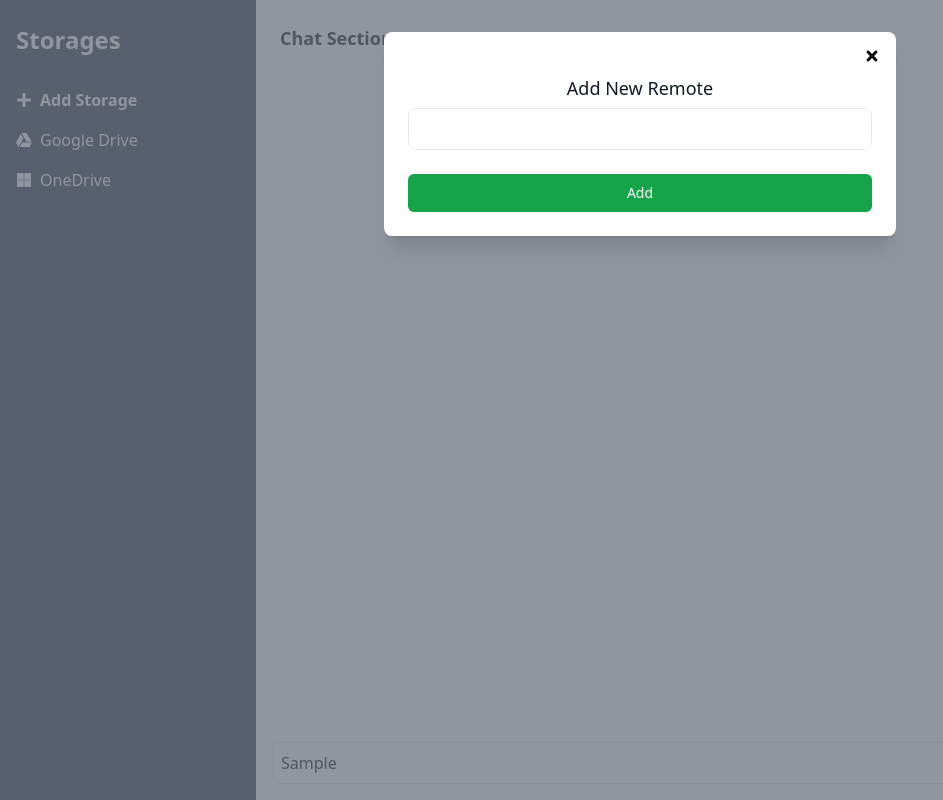
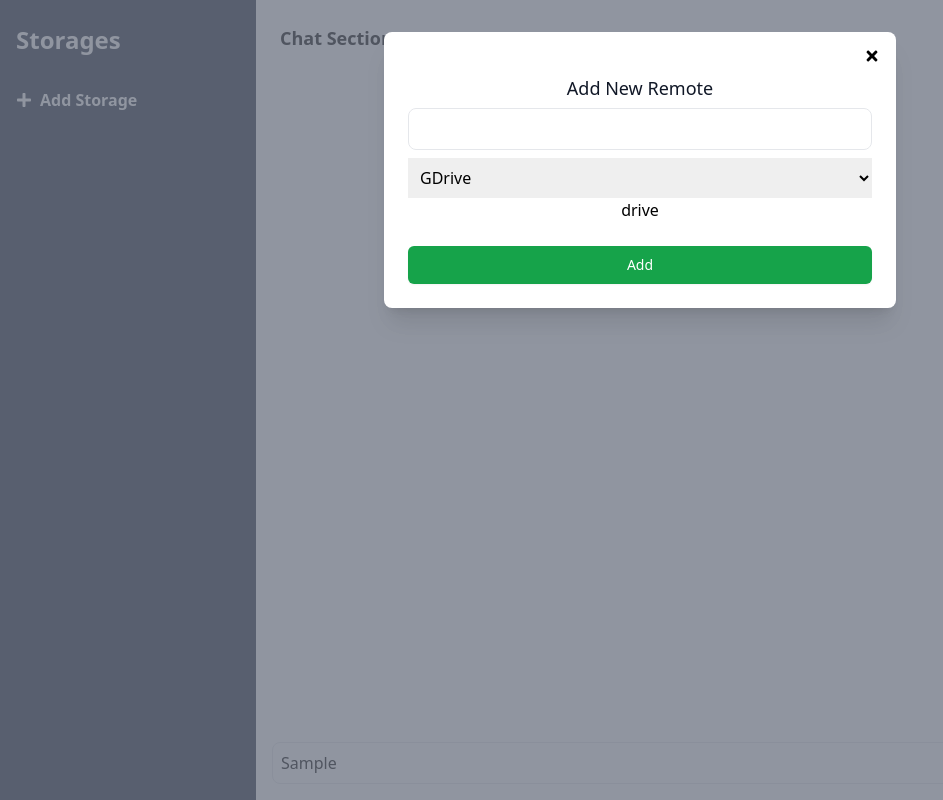
Before and after one commit to ItzNesbroDev/cloud-storage-manager, a React (Vite) app: page / in a window 1280 px wide. Both pictures are taken after typing "Sample" into the empty fields and a click on the button "Add Storage". Shown: the whole page, without its empty margins (0-943 px from the left). Built offline with nearby package versions, Linux system fonts and the light colour scheme.

Commit message:
feat: added

```diff
--- a/src/App.jsx
+++ b/src/App.jsx
@@ -8,7 +8,6 @@ const App = () => {
     <div className="flex h-screen">
       <Sidebar />
       <ChatSection />
-      <AddStorage />
     </div>
   );
 };
--- a/src/components/Sidebar.jsx
+++ b/src/components/Sidebar.jsx
@@ -1,29 +1,49 @@
-import React from "react";
+import React, { useEffect, useState } from "react";
 import { FaPlus, FaGoogleDrive, FaMicrosoft } from "react-icons/fa";
+import AddStorage from "./addStorage";
 
 const Sidebar = () => {
-  const handleLoginClick = () => {
-    localStorage.setItem("showLogin", true);
+  const [storages, setStorages] = useState([]);
+
+  const handlePopup = () => {
+    localStorage.setItem('showPopup', true)
+  }
+
+  useEffect(() => {
+    const storedStorages = JSON.parse(localStorage.getItem("storages"));
+    if (storedStorages) {
+      setStorages(storedStorages);
+    }
+  }, []);
+
+  const handleStorageAdd = (name, type) => {
+    const newStorage = { name, type };
+    const updatedStorages = [...storages, newStorage];
+    setStorages(updatedStorages);
+    localStorage.setItem("storages", JSON.stringify(updatedStorages));
   };
+
   return (
+    <>
       <div className="fixed inset-y-0 left-0 bg-slate-800 w-64 py-6 px-4">
         <h1 className="text-2xl font-bold text-white mb-8">Storages</h1>
         <button
-        onClick={handleLoginClick}
+          onClick={handlePopup}
           className="flex items-center text-white mb-4 font-bold"
         >
           <FaPlus className="mr-2" />
           Add Storage
         </button>
-      <div className="flex items-center text-white mb-4">
-        <FaGoogleDrive className="mr-2" />
-        Google Drive
+        {storages.map((storage, index) => (
+          <div key={index} className="flex items-center text-white mb-4">
+            {storage.type === "drive" && <FaGoogleDrive className="mr-2" />}
+            {storage.type === "onedrive" && <FaMicrosoft className="mr-2" />}
+            <span>{storage.name}</span>
           </div>
-      <div className="flex items-center text-white">
-        <FaMicrosoft className="mr-2" />
-        OneDrive
+        ))}
       </div>
-    </div>
+      <AddStorage onStorageAdded={handleStorageAdd} />
+    </>
   );
 };
 
--- a/src/components/addStorage.jsx
+++ b/src/components/addStorage.jsx
@@ -2,16 +2,18 @@ import axios from "axios";
 import React, { useEffect } from "react";
 import { FaTimes } from "react-icons/fa";
 
-const addStorage = () => {
+const addStorage = ({onStorageAdded}) => {
   const [show, setShow] = React.useState(false);
   const [remoteName, setRemoteName] = React.useState("");
+  const [type, setType] = React.useState("drive")
+  const [response, setResponse] = React.useState()
 
   useEffect(() => {
     const interval = setInterval(() => {
-      const showLogin = localStorage.getItem("showLogin");
-      if (showLogin === "true") {
+      const showPopup = localStorage.getItem("showPopup");
+      if (showPopup === "true") {
         setShow(true);
-      } else if (showLogin === "false") {
+      } else if (showPopup === "false") {
         setShow(false);
       }
     }, 1000);
@@ -24,12 +26,26 @@ const addStorage = () => {
     }
     axios
       .post(
-        "https://3000-itznesbrode-cloudstorag-tr37zxmuz1g.ws-us108.gitpod.io/create_remote",
-        { remote_name: remoteName }
+        "http://127.0.0.1:3000/create_remote",
+        { remote_name: remoteName, remote_type: type }
       )
-      .then((response) => console.log(response.data))
+      .then((response) => {
+        setResponse(response.data)
+        if (response.status === 200) {
+          setShow(false)
+          localStorage.setItem('showPopup', false)
+          alert(`Created ${remoteName} Successfully`)
+          onStorageAdded(remoteName, type)
+        } else {
+          alert(response.data)
+        }
+      })
       .catch((error) => console.error("Error:", error));
   };
+
+  const handleType = (e) => {
+    setType(e.target.value)
+  }
 
   return (
     <div>
@@ -58,7 +74,7 @@ const addStorage = () => {
                   </h3>
                   <button
                     onClick={() => {
-                      localStorage.setItem("showLogin", false);
+                      localStorage.setItem("showPopup", false);
                       setShow(false);
                     }}
                     className="absolute top-0 right-0 mt-4 mr-4"
@@ -72,6 +88,13 @@ const addStorage = () => {
                       onChange={(e) => setRemoteName(e.target.value)}
                       className="w-full p-2 rounded-lg border"
                     />
+                  </div>
+                  <div className="mt-2">
+                    <select className="p-2 w-full" value={type} onChange={handleType}>
+                      <option value="drive">GDrive</option>
+                      <option value="onedrive">OneDrive</option>
+                    </select>
+        <p>{type}</p>
                   </div>
                   <div className="mt-5 sm:mt-6">
                     <button
```
Also changed, not shown: 1 other file (tests, documents, lock files or other folders). Lines whose indentation alone changed are shown as unchanged.
